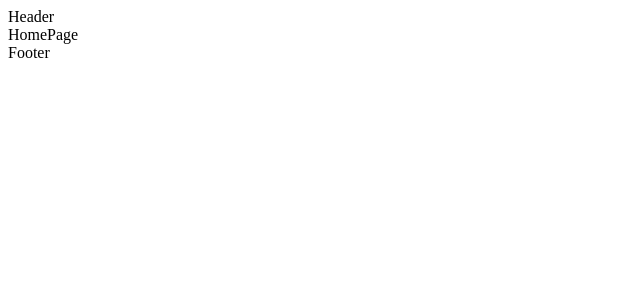
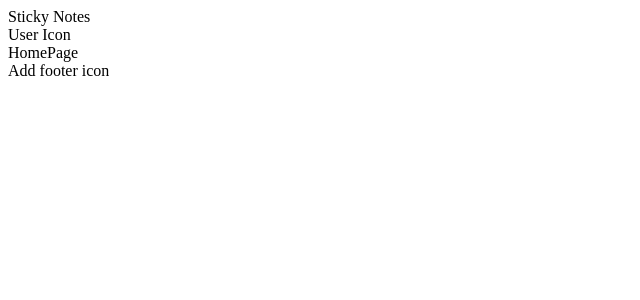
Before and after one commit to Hack-Weekly/fire-kangaroo-sticky-notes, a React (Create React App) app in the folder client/: page / in a window 1280 px wide. Shown: the top 300 px of the page, without its empty margins (0-640 px from the left). Built offline with nearby package versions, Linux system fonts and the light colour scheme.

Commit message:
Header and Footer

```diff
--- a/client/src/components/Footer.jsx
+++ b/client/src/components/Footer.jsx
@@ -1,8 +1,8 @@
 import React from 'react'
-
+// add react add-icon and add route to StickyNoteEdit page
 function Footer() {
   return (
-    <div>Footer</div>
+    <div>Add footer icon</div>
   )
 }
 
--- a/client/src/components/Header.jsx
+++ b/client/src/components/Header.jsx
@@ -1,11 +1,23 @@
-import React from 'react'
-
+import React, { useState } from 'react'
+//use react-icons for User Icon?
 
 
 function Header() {
+  const [open, setOpen] = useState(false)
+  const Menu = ['Signup', 'Login', 'Logout']
   return (
     <div>
-      Header
+      <div>Sticky Notes</div>
+      <div onClick={() => setOpen(!open)}>User Icon </div>
+      {
+        open && <div>
+          <ul>
+            {Menu.map((menu) => (
+              <li key={menu}>{menu}</li>
+            ))}
+          </ul>
+        </div>
+      }
     </div>
   )
 }
```
